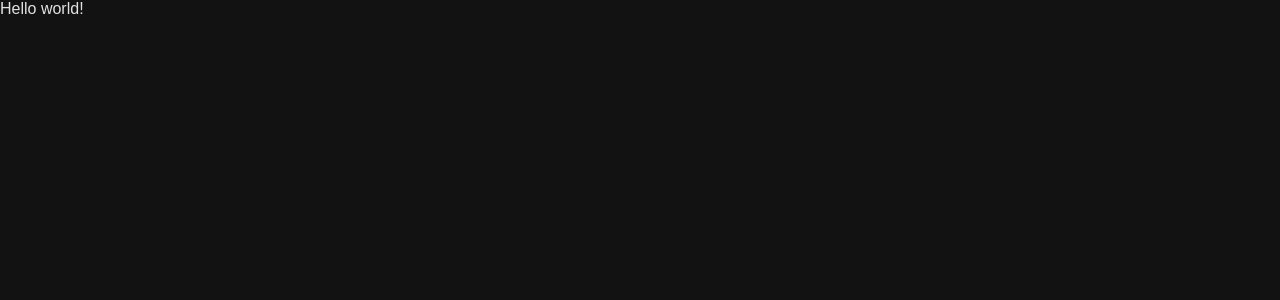
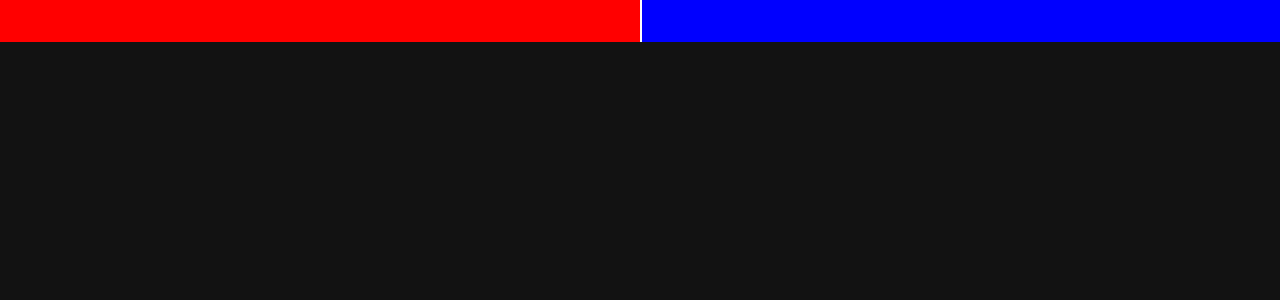
Before and after one commit to haxius/range, a React (Create React App) app: page / in a window 1280 px wide. Shown: the top 300 px of the page. Built offline with nearby package versions, Linux system fonts and the light colour scheme.

Commit message:
ADD Battery/Range/Slider Component

```diff
--- a/package.json
+++ b/package.json
@@ -13,6 +13,7 @@
     "node-sass": "^6.0.0",
     "react": "^17.0.2",
     "react-dom": "^17.0.2",
+    "react-range": "^1.8.9",
     "react-scripts": "4.0.3",
     "typescript": "^4.1.2",
     "web-vitals": "^1.0.1"
@@ -20,7 +21,7 @@
   "devDependencies": {
     "node-sass": "^6.0.0",
     "sass-loader": "^12.0.0"
- },
+  },
   "scripts": {
     "start": "react-scripts start",
     "build": "react-scripts build",
--- /dev/null
+++ b/src/components/Battery/index.tsx
@@ -0,0 +1,33 @@
+import React, { FC, useState } from "react";
+import { Range } from "react-range";
+import styles from "./styles.module.scss";
+
+interface IBatteryProps {}
+
+const Battery: FC<IBatteryProps> = () => {
+  const [values, setValues] = useState<number[]>([50]);
+
+  return (
+    <Range
+      step={0.1}
+      min={0}
+      max={100}
+      values={values}
+      onChange={(values) => setValues(values)}
+      renderTrack={({ props, children }) => (
+        <div {...props} className={styles.track} style={props.style}>
+          {children}
+          <div
+            className={styles.completion}
+            style={{ width: `${values[0]}%` }}
+          />
+        </div>
+      )}
+      renderThumb={({ props }) => (
+        <div {...props} className={styles.thumb} style={props.style} />
+      )}
+    />
+  );
+};
+
+export default Battery;
--- /dev/null
+++ b/src/components/Battery/styles.module.scss
@@ -0,0 +1,20 @@
+.track {
+  height: 42px;
+  width: 100%;
+  background: blue;
+  position: relative;
+}
+
+.thumb {
+  height: 42px;
+  width: 4px;
+  background: white;
+}
+
+.completion {
+  position: absolute;
+  top: 0;
+  left: 0;
+  height: 100%;
+  background: red;
+}
--- a/src/routes/Main/index.tsx
+++ b/src/routes/Main/index.tsx
@@ -1,7 +1,8 @@
 import React, { FC } from "react";
+import Battery from "../../components/Battery";
 import { Route } from "../../context/Router/models";
 
-const Main: FC = () => <>Hello world!</>;
+const Main: FC = () => <Battery />;
 
 export default {
   name: "",
```
Also changed, not shown: 1 other file (tests, documents, lock files or other folders).
